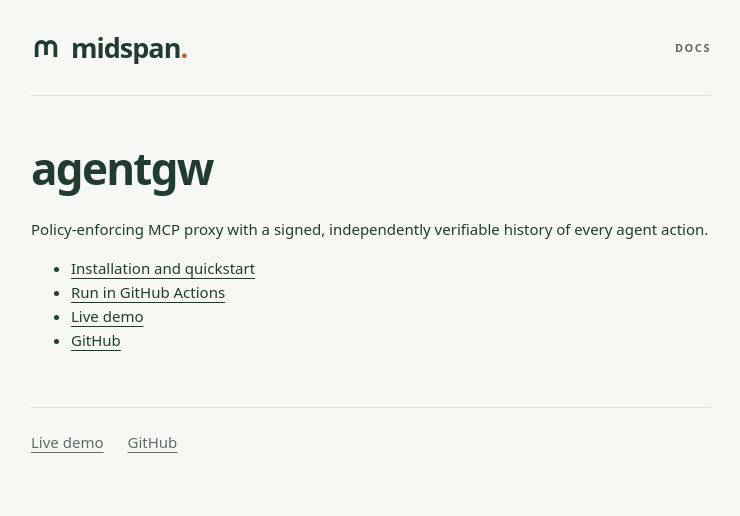
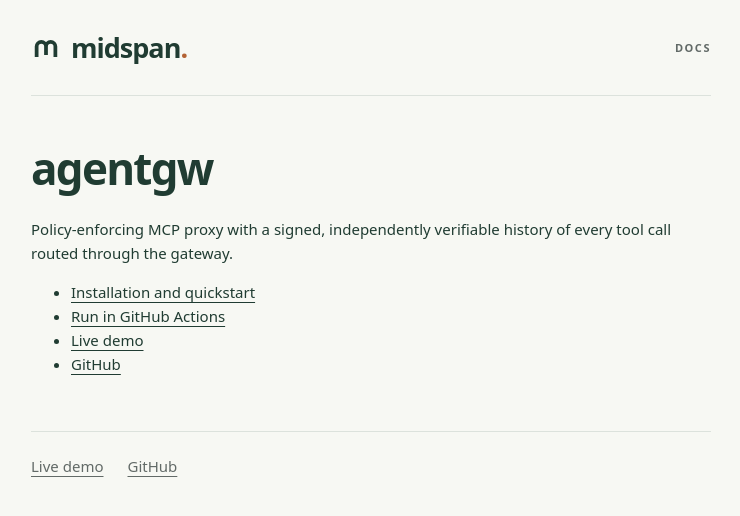
Before and after one commit to midspan-dev/agentgw, a Jekyll site: the page built from docs/index.md, in a window 1280 px wide. Shown: the top 516 px of the page, without its empty margins (269-1009 px from the left). Built offline with Jekyll 4.4.1, drawn with Linux system fonts in a browser that asks for light colours.

```diff
--- a/docs/index.md
+++ b/docs/index.md
@@ -3,7 +3,7 @@ title: Home
 ---
 # agentgw
 
-Policy-enforcing MCP proxy with a signed, independently verifiable history of every agent action.
+Policy-enforcing MCP proxy with a signed, independently verifiable history of every tool call routed through the gateway.
 
 - [Installation and quickstart](quickstart)
 - [Run in GitHub Actions](github-actions)
```
Also changed, not shown: docs/quickstart.md (+10 -2 lines), examples/github-actions/local.md (+0 -3 lines).
